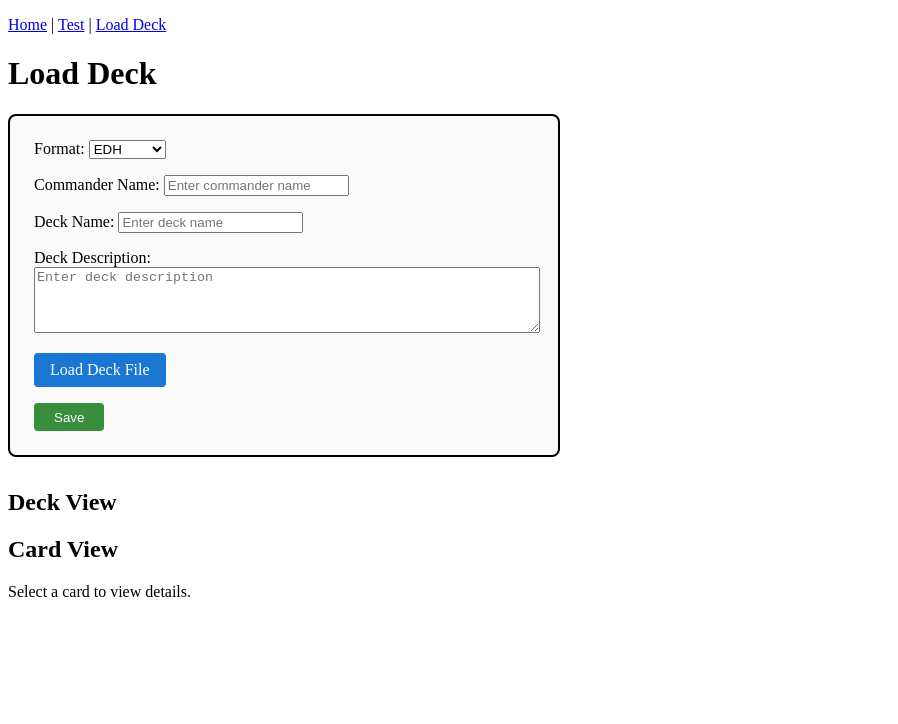
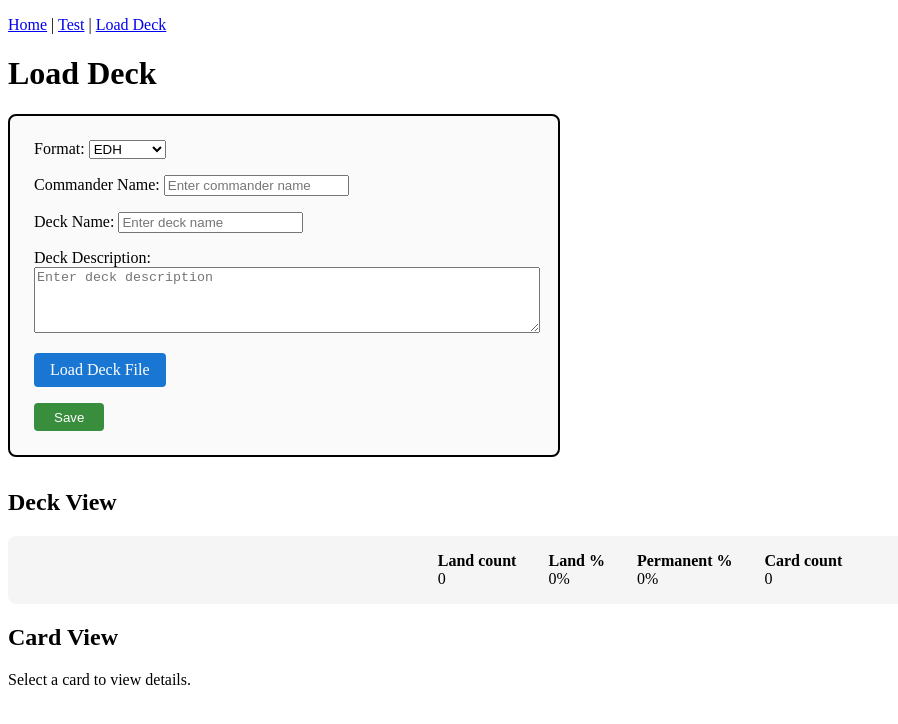
Before and after one commit to Isolaee/mtg-webapp, a React (Create React App) app in the folder frontend/: page /loadDeck in a window 1280 px wide. Shown: the top 724 px of the page, without its empty margins (0-898 px from the left). Built offline with nearby package versions, Linux system fonts and the light colour scheme.

Commit message:
QuickStats componen.

```diff
--- /dev/null
+++ b/frontend/src/components/DeckStats.tsx
@@ -0,0 +1,78 @@
+// DeckStats.tsx
+import React from "react";
+
+interface Card {
+  name: string;
+  cardType?: string;
+  typeline?: string;
+}
+
+interface DeckStatsProps {
+  cards: Card[];
+}
+
+const PERMANENT_TYPES = [
+  "Creature",
+  "Artifact",
+  "Enchantment",
+  "Planeswalker",
+  "Land",
+  "Battle",
+];
+
+function isType(card: Card, type: string) {
+  return (
+    (card.cardType &&
+      card.cardType.toLowerCase().includes(type.toLowerCase())) ||
+    (card.typeline && card.typeline.toLowerCase().includes(type.toLowerCase()))
+  );
+}
+
+const DeckStats: React.FC<DeckStatsProps> = ({ cards }) => {
+  const cardCount = cards.length;
+  const landCount = cards.filter(
+    (c) => c.cardType && c.cardType.toLowerCase().includes("land"),
+  ).length;
+  const landPercent = cardCount
+    ? ((landCount / cardCount) * 100).toFixed(1)
+    : "0";
+  const permanentCount = cards.filter((c) =>
+    PERMANENT_TYPES.some((type) => isType(c, type)),
+  ).length;
+  const permanentPercent = cardCount
+    ? ((permanentCount / cardCount) * 100).toFixed(1)
+    : "0";
+
+  return (
+    <div
+      style={{
+        display: "flex",
+        gap: "2em",
+        margin: "1em 0",
+        padding: "1em",
+        background: "#f5f5f5",
+        borderRadius: 8,
+        justifyContent: "center",
+      }}
+    >
+      <div>
+        <div style={{ fontWeight: "bold" }}>Land count</div>
+        <div>{landCount}</div>
+      </div>
+      <div>
+        <div style={{ fontWeight: "bold" }}>Land %</div>
+        <div>{landPercent}%</div>
+      </div>
+      <div>
+        <div style={{ fontWeight: "bold" }}>Permanent %</div>
+        <div>{permanentPercent}%</div>
+      </div>
+      <div>
+        <div style={{ fontWeight: "bold" }}>Card count</div>
+        <div>{cardCount}</div>
+      </div>
+    </div>
+  );
+};
+
+export default DeckStats;
--- a/frontend/src/pages/LoadDeckPage.tsx
+++ b/frontend/src/pages/LoadDeckPage.tsx
@@ -1,6 +1,7 @@
 import React, { useState } from "react";
 import StackVisualizer from "../components/visualStack";
 import LoadDeckForm from "../components/LoadDeckForm";
+import DeckStats from "../components/DeckStats";
 
 interface Card {
   name: string;
@@ -74,6 +75,8 @@ const LoadDeckPage: React.FC = () => {
           format={format}
           commanderName={commanderName}
         />
+        {/* DeckStats right below visual stack */}
+        <DeckStats cards={deck} />
         <div style={{ marginTop: "1em" }}>
           {deck.map((card, idx) => (
             <button
```
